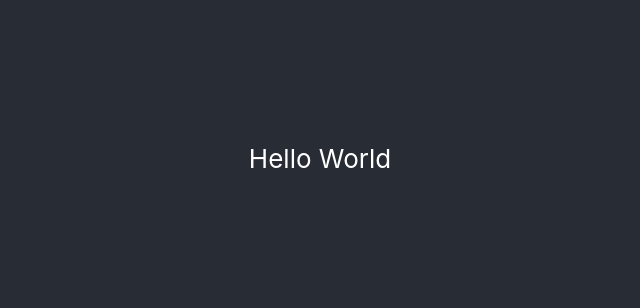
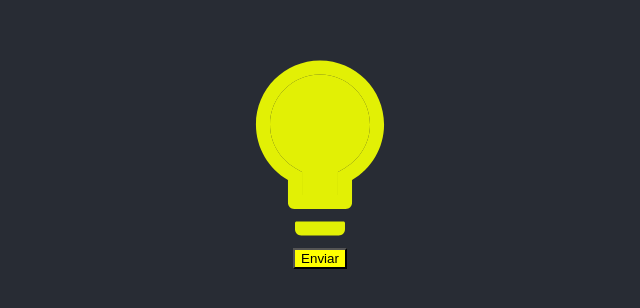
Before and after one commit to vilsonpneto/demo-t10-nov21-m3, a React (Create React App) app: page / in a window 1280 px wide. Shown: the part 242-550 px from the top of the page, without its empty margins (320-960 px from the left). Built offline with nearby package versions, Linux system fonts and the light colour scheme.

Commit message:
create: Demo de conditional render e um exemplo simples de uso do form

```diff
--- a/package.json
+++ b/package.json
@@ -8,6 +8,7 @@
     "@testing-library/user-event": "^13.2.1",
     "react": "^17.0.2",
     "react-dom": "^17.0.2",
+    "react-icons": "^4.3.1",
     "react-scripts": "5.0.0",
     "web-vitals": "^2.1.0"
   },
--- a/src/App.css
+++ b/src/App.css
@@ -32,7 +32,24 @@
   from {
     transform: rotate(0deg);
   }
+
   to {
     transform: rotate(360deg);
   }
 }
+
+
+.button-container-by {
+  background-color: #000;
+  color: yellow;
+}
+
+.button-container-yb {
+  background-color: yellow;
+  color: #000;
+}
+
+.App-header svg {
+  height: 200px;
+  width: 200px;
+}
--- a/src/App.js
+++ b/src/App.js
@@ -1,11 +1,51 @@
 /*Importações css, bibliotecas, outros componentes */
+import { useState } from "react";
 import "./App.css";
+import Button from "./components/Button";
+import { AiOutlineBulb, AiTwotoneBulb } from "react-icons/ai";
 
 function App() {
+  const [isOn, setIsOn] = useState(true);
+
+  const handleLight = () => {
+    // if (isOn === true) {
+    //   setIsOn(false);
+    // } else {
+    //   setIsOn(true);
+    // }
+
+    setIsOn(!isOn);
+  };
+
+  const handleSubmit = (event) => {
+    event.preventDefault();
+    console.log("teste submit");
+  };
+
   return (
     <div className="App">
       <header className="App-header">
-        <div>Hello World</div>
+        {isOn ? (
+          <AiTwotoneBulb color="#E2F005" />
+        ) : (
+          <AiOutlineBulb color="#000" />
+        )}
+
+        <Button
+          styleButton={isOn ? "button-container-yb" : "button-container-by"}
+          onClick={handleLight}
+        >
+          Enviar
+        </Button>
+
+        {/* <Button styleButton="button-container-by">Enviar</Button>
+        <Button styleButton="button-container-yb">Enviar</Button> */}
+
+        {/* EXEMPLO EXTRA de uso do form
+        <form onSubmit={handleSubmit}>
+          <input type="text" />
+          <button type="submit">Enviar</button>
+        </form>*/}
       </header>
     </div>
   );
--- /dev/null
+++ b/src/components/Button/index.jsx
@@ -0,0 +1,10 @@
+// import "./styles.css";
+const Button = ({ onClick, styleButton, children }) => {
+  return (
+    <button onClick={onClick} className={styleButton}>
+      {children}
+    </button>
+  );
+};
+
+export default Button;
--- /dev/null
+++ b/src/components/Button/styles.css
@@ -0,0 +1,4 @@
+/* .button-container-by {
+  background-color: #000;
+  color: yellow;
+} */
```
Also changed, not shown: 1 other file (tests, documents, lock files or other folders).
